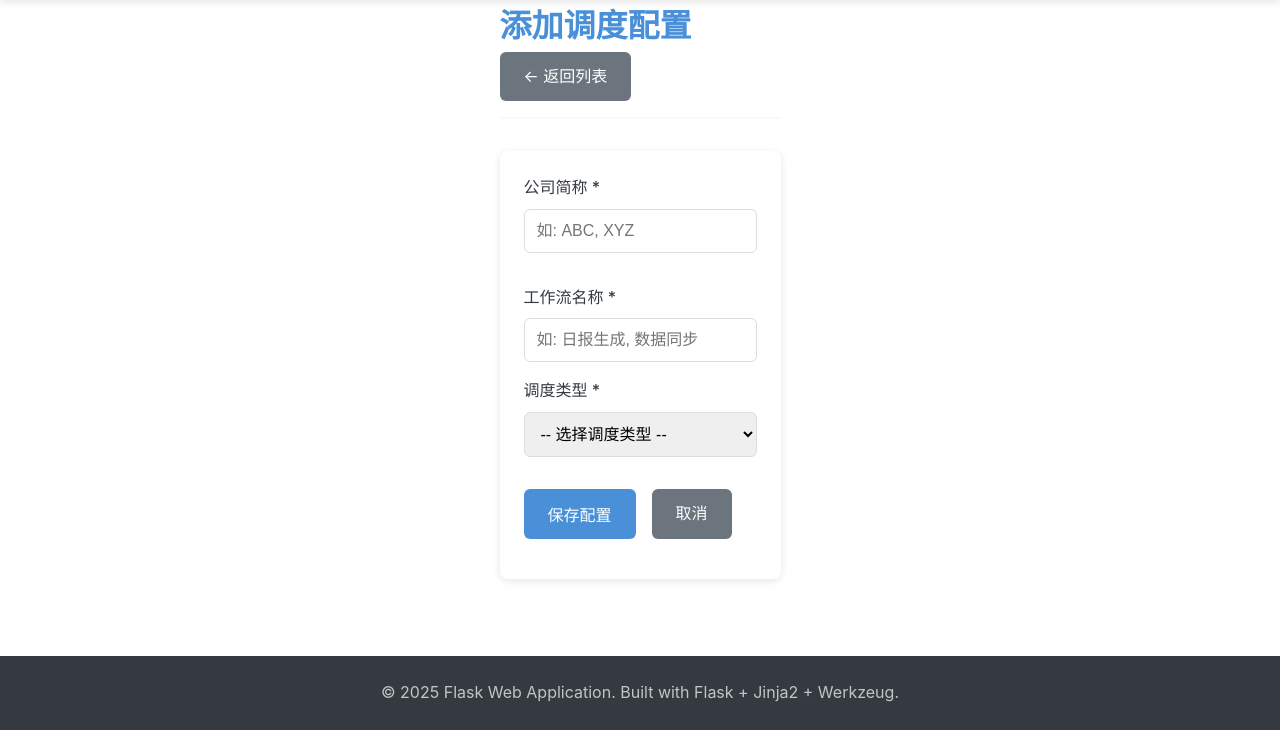
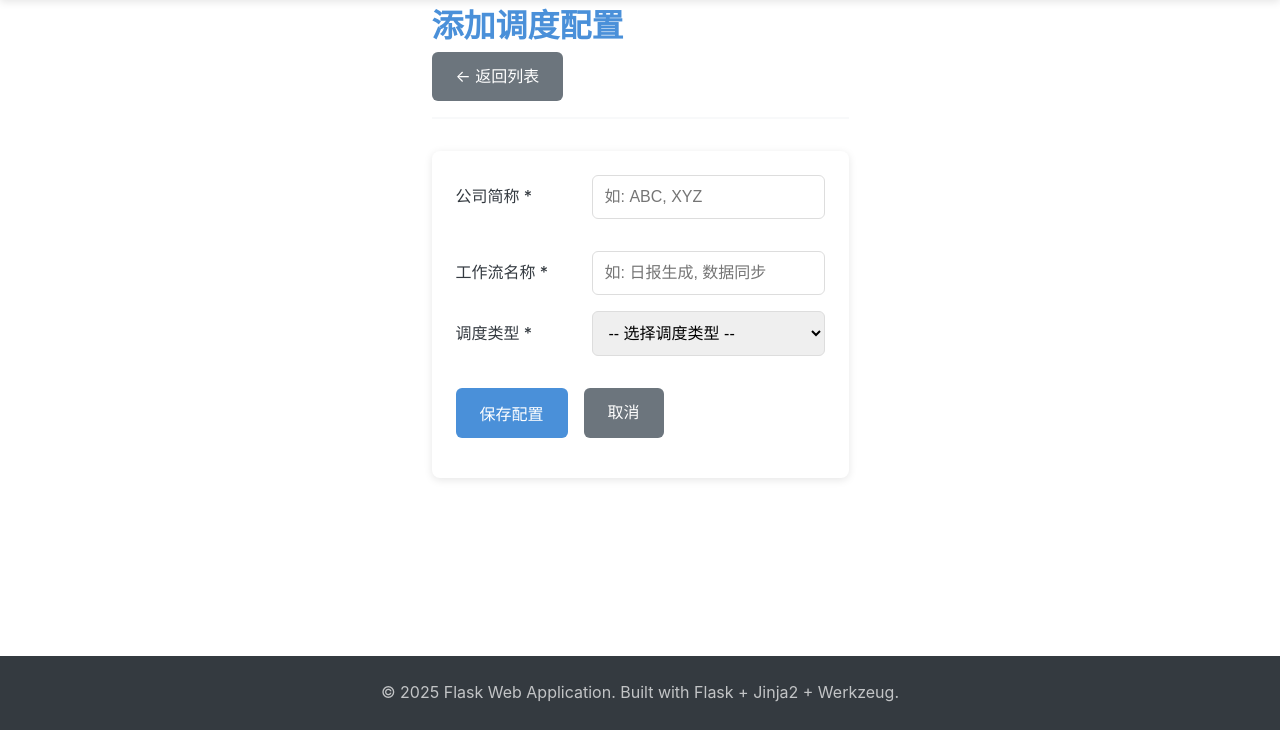
Before and after one commit to nagedb/flask-web, a Flask app: page /schedule/add in a window 1280 px wide. Shown: the part 70-800 px from the top of the page. Run offline with Flask 3, Linux system fonts and the light colour scheme.

Commit message:
Improve form layout - align labels and inputs on same line
- Change form-group to use flexbox layout
- Labels and inputs now display on the same line
- Set fixed label width (120px) for better alignment
- Inputs flex to fill remaining space
- Increase form card max-width to 800px
- Improve overall form usability and visual appearance

```diff
--- a/templates/schedule_form.html
+++ b/templates/schedule_form.html
@@ -112,28 +112,33 @@
 
 <style>
 .form-card {
-    max-width: 600px;
+    max-width: 800px;
 }
 
 .form-row {
-    display: grid;
-    grid-template-columns: repeat(auto-fit, minmax(200px, 1fr));
+    display: flex;
+    flex-direction: column;
     gap: 1rem;
 }
 
 .form-group {
     margin-bottom: 1rem;
+    display: flex;
+    align-items: center;
+    gap: 1rem;
 }
 
 .form-group label {
     display: block;
-    margin-bottom: 0.5rem;
+    margin-bottom: 0;
     font-weight: 500;
+    min-width: 120px;
+    white-space: nowrap;
 }
 
 .form-group input,
 .form-group select {
-    width: 100%;
+    flex: 1;
     padding: 0.75rem;
     border: 1px solid #ddd;
     border-radius: 6px;
```
